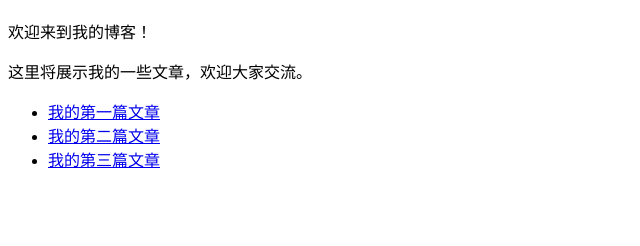
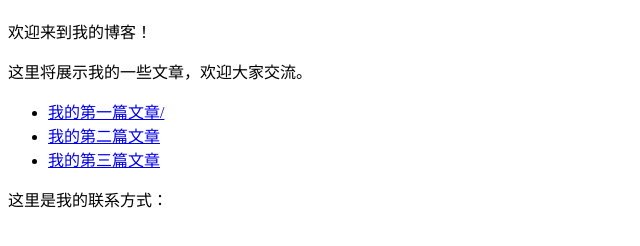
Before and after one commit to caochuankuan/demo, a plain HTML site: page index.html in a window 1280 px wide. Shown: the part 70-316 px from the top of the page, without its empty margins (0-640 px from the left). Drawn offline with Linux system fonts and the light colour scheme.

Commit message:
新增内容

```diff
--- a/index.html
+++ b/index.html
@@ -14,12 +14,12 @@
     <p>这里将展示我的一些文章，欢迎大家交流。</p>
 
     <ul>
-        <li><a href="article1.html">我的第一篇文章</a></li>
+        <li><a href="article1.html">我的第一篇文章/</a></li>
         <li><a href="article2.html">我的第二篇文章</a></li>
         <li><a href="article3.html">我的第三篇文章</a></li>
     </ul>
 
-
+    <p>这里是我的联系方式：<a href="mailto:<EMAIL>"><EMAIL></a></p>
 
 
 </body>
```
